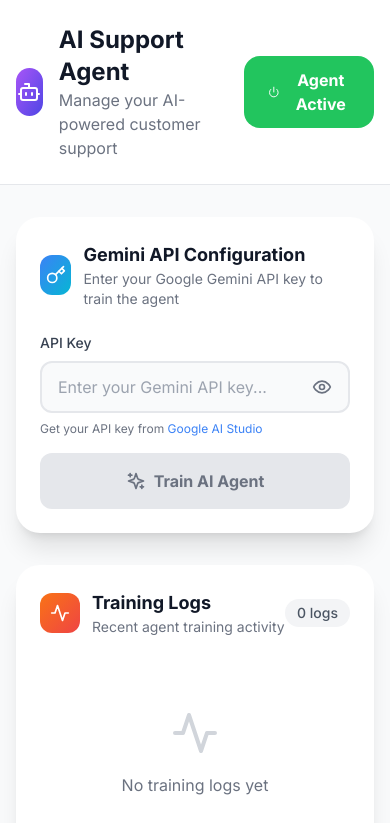
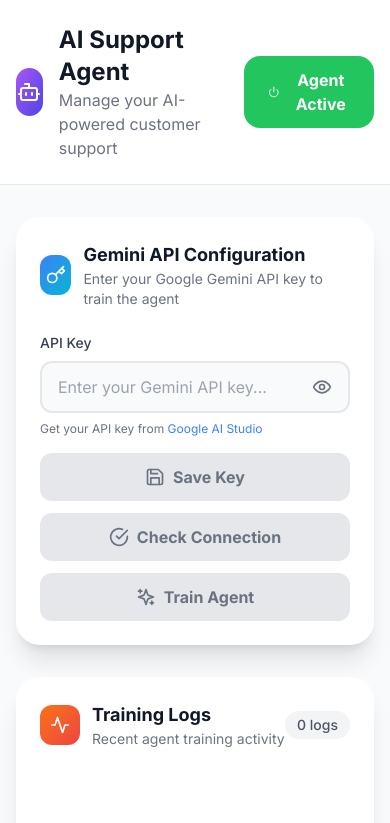
Before and after one commit to thehassans/travel-explore, a React (Create React App) app in the folder client/: page /admin/ai-agent in a window 390 px wide. Shown: the top 823 px of the page. Built offline with nearby package versions, Linux system fonts and the light colour scheme.

Commit message:
Update to Gemini 2.0 Flash + Add Save, Check Connection, Clear Logs buttons

```diff
--- a/client/src/context/AIAgentContext.js
+++ b/client/src/context/AIAgentContext.js
@@ -194,6 +194,51 @@
     rotateAgent(); // Assign new agent on clear
   }, [rotateAgent]);
 
+  // Clear training logs
+  const clearLogs = useCallback(() => {
+    setTrainingLogs([]);
+    localStorage.removeItem('aiTrainingLogs');
+  }, []);
+
+  // Save API key without training
+  const saveApiKey = useCallback((key) => {
+    setApiKey(key);
+    localStorage.setItem('geminiApiKey', key);
+    addTrainingLog({
+      type: 'info',
+      message: 'API key saved',
+      details: 'Key saved to storage'
+    });
+  }, [addTrainingLog]);
+
+  // Check if API is connected
+  const checkConnection = useCallback(async () => {
+    if (!apiKey) {
+      return { success: false, message: 'No API key saved' };
+    }
+    try {
+      const response = await fetch('/api/ai-agent/validate', {
+        method: 'POST',
+        headers: { 'Content-Type': 'application/json' },
+        body: JSON.stringify({ apiKey })
+      });
+      const data = await response.json();
+      addTrainingLog({
+        type: data.success ? 'success' : 'error',
+        message: data.success ? 'Connection verified' : 'Connection failed',
+        details: data.message
+      });
+      return data;
+    } catch (error) {
+      addTrainingLog({
+        type: 'error',
+        message: 'Connection check failed',
+        details: error.message
+      });
+      return { success: false, message: error.message };
+    }
+  }, [apiKey, addTrainingLog]);
+
   const value = {
     isEnabled,
     setIsEnabled,
@@ -207,6 +252,9 @@
     toggleAgent,
     trainingLogs,
     clearHistory,
+    clearLogs,
+    saveApiKey,
+    checkConnection,
     agents
   };
 
--- a/client/src/pages/admin/AdminAIAgent.js
+++ b/client/src/pages/admin/AdminAIAgent.js
@@ -30,23 +30,49 @@
     trainAgent,
     trainingLogs,
     agents,
-    currentAgent
+    currentAgent,
+    clearLogs,
+    saveApiKey,
+    checkConnection
   } = useAIAgent();
 
   const [newApiKey, setNewApiKey] = useState(apiKey);
   const [showApiKey, setShowApiKey] = useState(false);
   const [isTraining, setIsTraining] = useState(false);
+  const [isChecking, setIsChecking] = useState(false);
   const [trainingResult, setTrainingResult] = useState(null);
+  const [connectionStatus, setConnectionStatus] = useState(null);
 
   const handleTrain = async () => {
     if (!newApiKey.trim()) return;
 
     setIsTraining(true);
     setTrainingResult(null);
+    setConnectionStatus(null);
 
     const result = await trainAgent(newApiKey);
     setTrainingResult(result);
     setIsTraining(false);
+  };
+
+  const handleSave = () => {
+    if (!newApiKey.trim()) return;
+    saveApiKey(newApiKey);
+    setTrainingResult({ success: true, message: 'API key saved successfully!' });
+  };
+
+  const handleCheckConnection = async () => {
+    setIsChecking(true);
+    setConnectionStatus(null);
+    const result = await checkConnection();
+    setConnectionStatus(result);
+    setIsChecking(false);
+  };
+
+  const handleClearLogs = () => {
+    clearLogs();
+    setTrainingResult(null);
+    setConnectionStatus(null);
   };
 
   const getLogIcon = (type) => {
@@ -166,12 +192,56 @@
                   </p>
                 </div>
 
+                {/* Action Buttons */}
+                <div className="grid grid-cols-1 sm:grid-cols-3 gap-3">
+                  {/* Save Button */}
+                  <motion.button
+                    whileHover={{ scale: 1.02 }}
+                    whileTap={{ scale: 0.98 }}
+                    onClick={handleSave}
+                    disabled={!newApiKey.trim()}
+                    className={`py-3 rounded-xl font-bold flex items-center justify-center gap-2 transition-all ${
+                      !newApiKey.trim()
+                        ? 'bg-gray-200 text-gray-500 cursor-not-allowed'
+                        : 'bg-gradient-to-r from-green-500 to-emerald-600 text-white hover:shadow-lg hover:shadow-green-500/30'
+                    }`}
+                  >
+                    <Save className="w-5 h-5" />
+                    Save Key
+                  </motion.button>
+
+                  {/* Check Connection Button */}
+                  <motion.button
+                    whileHover={{ scale: 1.02 }}
+                    whileTap={{ scale: 0.98 }}
+                    onClick={handleCheckConnection}
+                    disabled={isChecking || !apiKey}
+                    className={`py-3 rounded-xl font-bold flex items-center justify-center gap-2 transition-all ${
+                      isChecking || !apiKey
+                        ? 'bg-gray-200 text-gray-500 cursor-not-allowed'
+                        : 'bg-gradient-to-r from-blue-500 to-cyan-600 text-white hover:shadow-lg hover:shadow-blue-500/30'
+                    }`}
+                  >
+                    {isChecking ? (
+                      <>
+                        <RefreshCw className="w-5 h-5 animate-spin" />
+                        Checking...
+                      </>
+                    ) : (
+                      <>
+                        <CheckCircle className="w-5 h-5" />
+                        Check Connection
+                      </>
+                    )}
+                  </motion.button>
+
+                  {/* Train Button */}
                   <motion.button
                     whileHover={{ scale: 1.02 }}
                     whileTap={{ scale: 0.98 }}
                     onClick={handleTrain}
                     disabled={isTraining || !newApiKey.trim()}
-                  className={`w-full py-4 rounded-xl font-bold flex items-center justify-center gap-2 transition-all ${
+                    className={`py-3 rounded-xl font-bold flex items-center justify-center gap-2 transition-all ${
                       isTraining || !newApiKey.trim()
                         ? 'bg-gray-200 text-gray-500 cursor-not-allowed'
                         : 'bg-gradient-to-r from-purple-500 to-indigo-600 text-white hover:shadow-lg hover:shadow-purple-500/30'
@@ -180,15 +250,38 @@
                     {isTraining ? (
                       <>
                         <RefreshCw className="w-5 h-5 animate-spin" />
-                      Training Agent...
+                        Training...
                       </>
                     ) : (
                       <>
                         <Sparkles className="w-5 h-5" />
-                      Train AI Agent
+                        Train Agent
                       </>
                     )}
                   </motion.button>
+                </div>
+
+                {/* Connection Status */}
+                {connectionStatus && (
+                  <motion.div
+                    initial={{ opacity: 0, y: 10 }}
+                    animate={{ opacity: 1, y: 0 }}
+                    className={`p-4 rounded-xl flex items-center gap-3 ${
+                      connectionStatus.success
+                        ? 'bg-green-500/10 border border-green-500/20'
+                        : 'bg-red-500/10 border border-red-500/20'
+                    }`}
+                  >
+                    {connectionStatus.success ? (
+                      <CheckCircle className="w-5 h-5 text-green-500 flex-shrink-0" />
+                    ) : (
+                      <XCircle className="w-5 h-5 text-red-500 flex-shrink-0" />
+                    )}
+                    <p className={connectionStatus.success ? 'text-green-700 dark:text-green-400' : 'text-red-700 dark:text-red-400'}>
+                      {connectionStatus.success ? '✓ API Connected Successfully!' : connectionStatus.message}
+                    </p>
+                  </motion.div>
+                )}
 
                 {/* Training Result */}
                 {trainingResult && (
@@ -231,9 +324,22 @@
                     <p className="text-sm text-gray-500 dark:text-gray-400">Recent agent training activity</p>
                   </div>
                 </div>
+                <div className="flex items-center gap-2">
                   <span className="px-3 py-1 rounded-full text-sm font-medium bg-gray-100 dark:bg-slate-700 text-gray-600 dark:text-gray-300">
                     {trainingLogs.length} logs
                   </span>
+                  {trainingLogs.length > 0 && (
+                    <motion.button
+                      whileHover={{ scale: 1.05 }}
+                      whileTap={{ scale: 0.95 }}
+                      onClick={handleClearLogs}
+                      className="px-3 py-1 rounded-full text-sm font-medium bg-red-100 dark:bg-red-500/20 text-red-600 dark:text-red-400 hover:bg-red-200 dark:hover:bg-red-500/30 flex items-center gap-1"
+                    >
+                      <Trash2 className="w-3 h-3" />
+                      Clear
+                    </motion.button>
+                  )}
+                </div>
               </div>
 
               <div className="space-y-3 max-h-96 overflow-y-auto">
```
Also changed, not shown: 1 other file (tests, documents, lock files or other folders). Lines whose indentation alone changed are shown as unchanged.
